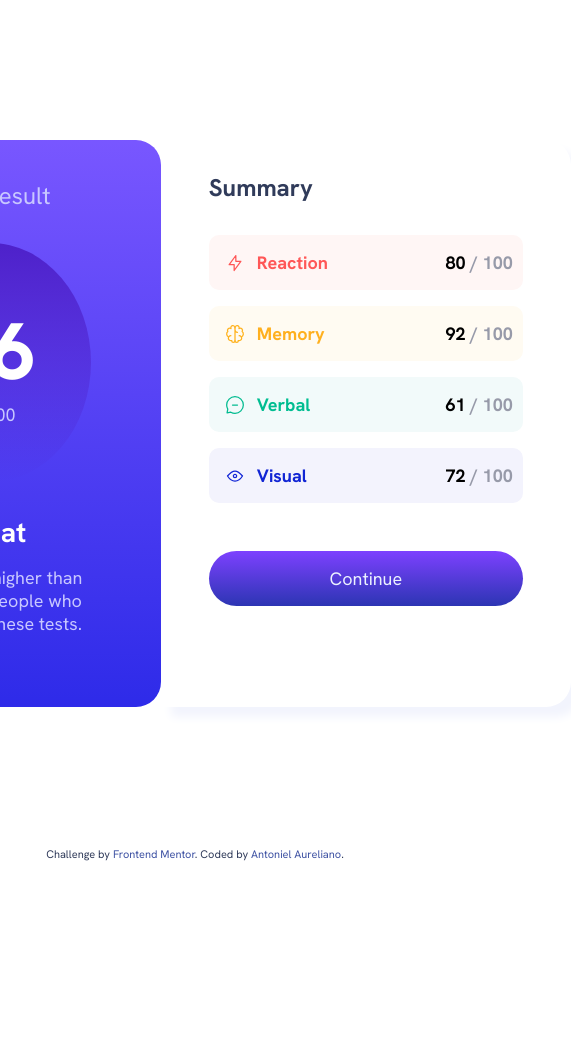
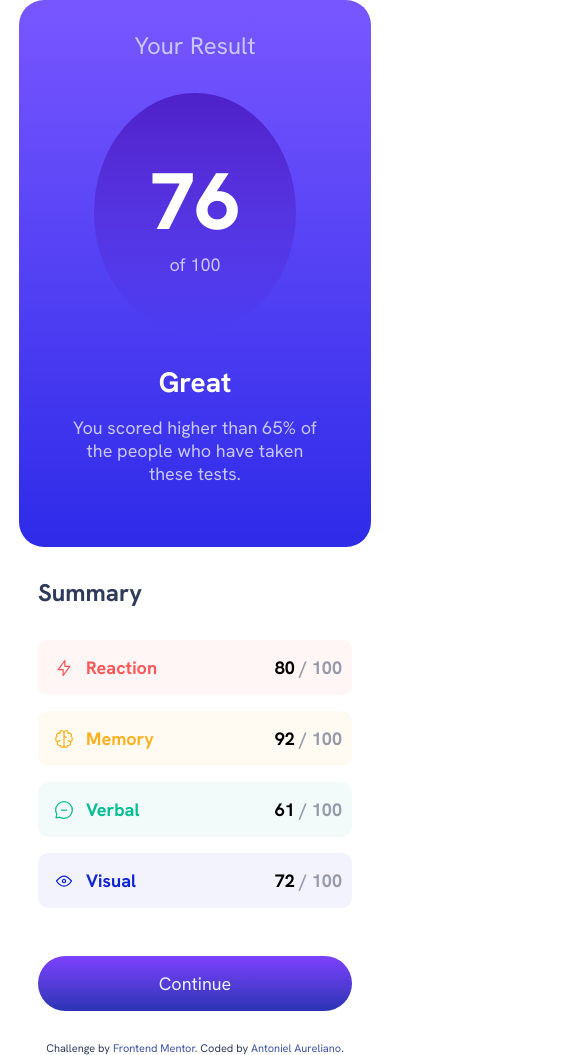
Before and after one commit to AntonielAureliano/results-summary-component-main, a plain HTML site: page index.html in a window 390 px wide. Shown: the whole page, 571 px wide, since content can reach past the window. Before the commit the page ends 861 px from the top, so only its background shows below. Drawn offline with Linux system fonts and the light colour scheme.

Commit message:
Usando o media query para deixar responsivo.

```diff
--- a/style.css
+++ b/style.css
@@ -228,3 +228,19 @@ ul {
 .resumo-botao:hover {
   background: var(--neutral-dark-gray-blue);
 }
+
+@media (max-width: 480px) {
+  .container {
+    align-items: center;
+    flex-direction: column;
+    margin: 0 auto;
+    padding: 0;
+  }
+  .resultado {
+    padding: 1.875rem 3.125rem;
+  }
+  .resumo {
+    padding: 1.875rem 1.562rem;
+    box-shadow: 0px 0px;
+  }
+}
```
